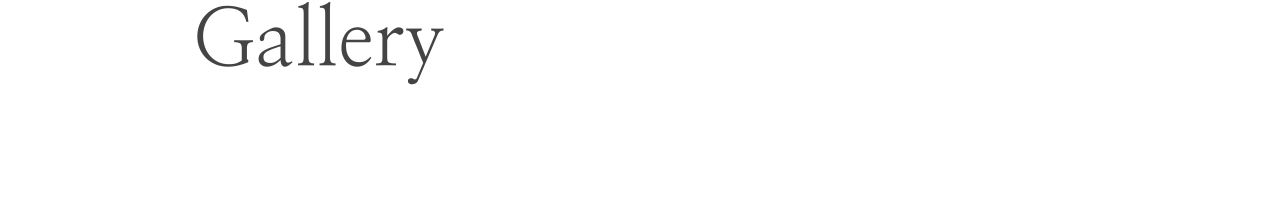
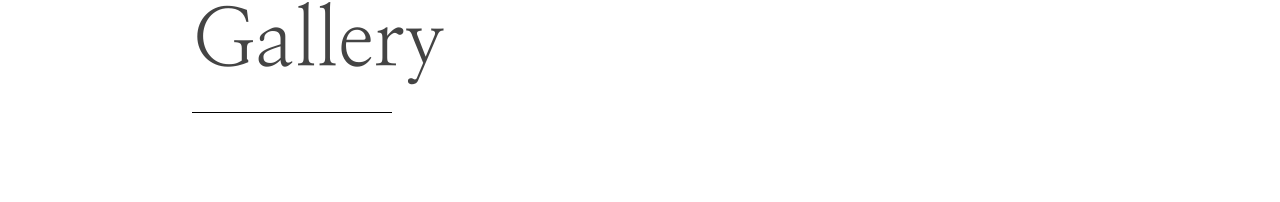
Before and after one commit to joeunhye/react-pj, a React (Create React App) app: page /gallery in a window 1280 px wide. Shown: the part 230-432 px from the top of the page. Built offline with nearby package versions, Linux system fonts and the light colour scheme.

Commit message:
서브 페이지 간단한 모션 처리

```diff
--- a/src/components/common/layout/Layout.jsx
+++ b/src/components/common/layout/Layout.jsx
@@ -23,6 +23,7 @@ export default function Layout({ title, children }) {
 	return (
 		<section ref={refFrame} className={`layout ${newClass}`}>
 			<h1 ref={refTitle}>{title}</h1>
+			<div className='bar'></div>
 			{children}
 		</section>
 	);
--- a/src/components/common/layout/Layout.scss
+++ b/src/components/common/layout/Layout.scss
@@ -19,6 +19,13 @@
 			transition-delay: 0.5s;
 		}
 	}
+	.bar {
+		width: 0;
+		height: 1px;
+		background-color: #000;
+		transition: 1s 1s;
+		margin-bottom: 30px;
+	}
 	&.on {
 		opacity: 1;
 		transform: translateY(0);
@@ -28,5 +35,9 @@
 				transform: scale(1);
 			}
 		}
+
+		.bar {
+			width: 200px;
+		}
 	}
 }
```
